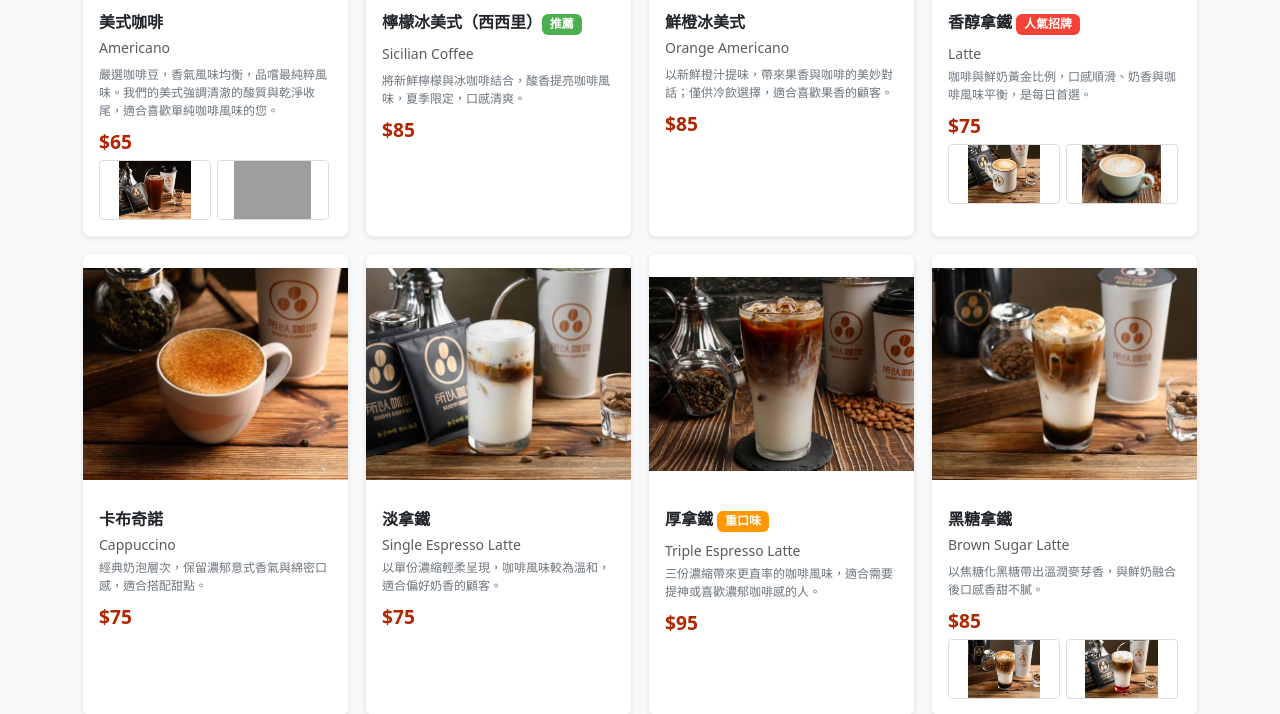
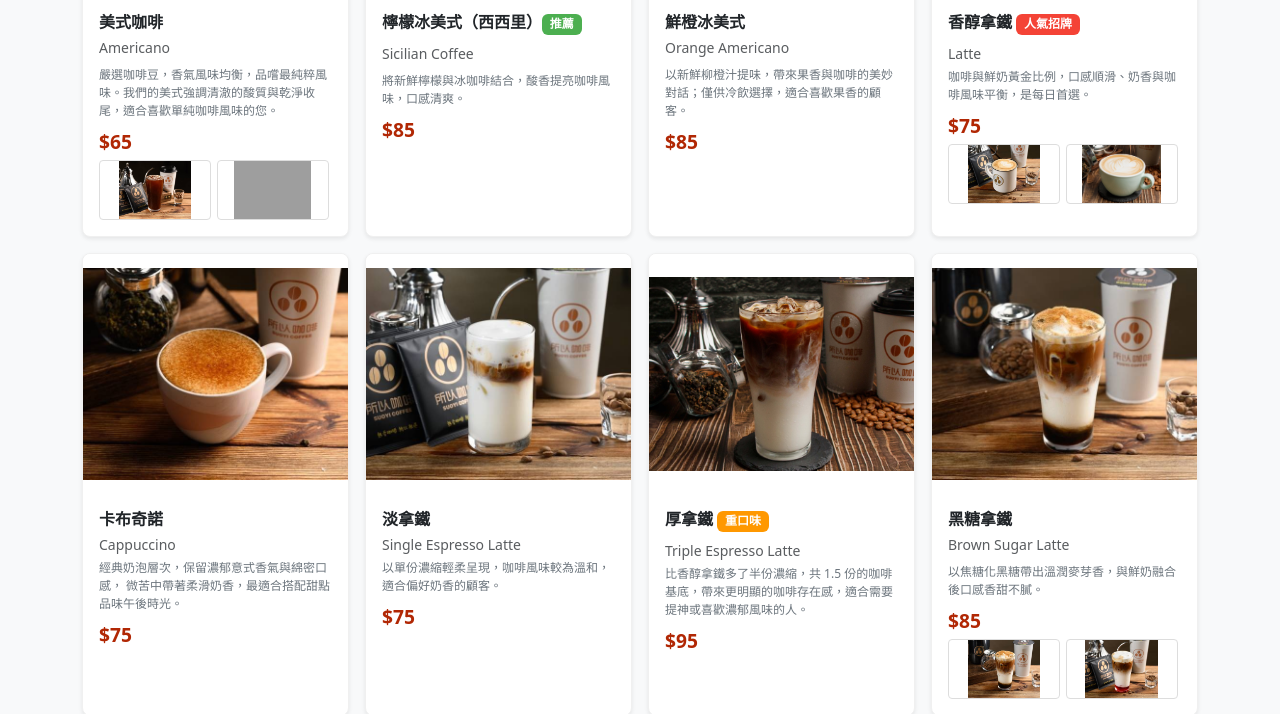
Before and after one commit to BertWang/coffee, a plain HTML site: page menu.html in a window 1280 px wide. Shown: the part 644-1358 px from the top of the page. Drawn offline with nearby package versions, Linux system fonts and the light colour scheme; grey boxes are pictures that could not be loaded.

Commit message:
Update menu.html

```diff
--- a/menu.html
+++ b/menu.html
@@ -272,7 +272,7 @@
               <h5 class="h6 fw-bold mb-1">檸檬冰美式（西西里）<span class="badge badge-new mb-1">推薦</span></h5>
               <small class="text-muted d-block mb-2">Sicilian Coffee</small>
               <!-- 新增描述：檸檬冰美式 -->
-              <small class="text-secondary d-block mb-2" style="font-size: 0.75rem;">將新鮮檸檬與冰咖啡結合，酸香提亮咖啡風味，夏季限定，口感清爽。</small>
+              <small class="text-secondary d-block mb-2" style="font-size: 0.75rem;">將新鮮檸檬與冰咖啡結合，酸香提亮咖啡風味，口感清爽。</small>
               <div class="d-flex justify-content-between align-items-center">
                 <span class="price-tag">$85</span>
               </div>
@@ -287,7 +287,7 @@
             <div class="p-3">
               <h5 class="h6 fw-bold mb-1">鮮橙冰美式</h5>
               <small class="text-muted d-block mb-2">Orange Americano</small>
-              <small class="text-secondary d-block mb-2" style="font-size: 0.75rem;">以新鮮橙汁提味，帶來果香與咖啡的美妙對話；僅供冷飲選擇，適合喜歡果香的顧客。</small>
+              <small class="text-secondary d-block mb-2" style="font-size: 0.75rem;">以新鮮柳橙汁提味，帶來果香與咖啡的美妙對話；僅供冷飲選擇，適合喜歡果香的顧客。</small>
               <div class="d-flex justify-content-between align-items-center">
                 <span class="price-tag">$85</span>
               </div>
@@ -321,7 +321,8 @@
             <div class="p-3">
               <h5 class="h6 fw-bold mb-1">卡布奇諾</h5>
               <small class="text-muted d-block mb-1">Cappuccino</small>
-              <small class="text-secondary d-block mb-2" style="font-size: 0.75rem;">經典奶泡層次，保留濃郁意式香氣與綿密口感，適合搭配甜點。</small>
+              <small class="text-secondary d-block mb-2" style="font-size: 0.75rem;">經典奶泡層次，保留濃郁意式香氣與綿密口感，
+微苦中帶著柔滑奶香，最適合搭配甜點品味午後時光。</small>
               <div class="d-flex justify-content-between align-items-center">
                 <span class="price-tag">$75</span>
               </div>
@@ -352,7 +353,7 @@
 
               <h5 class="h6 fw-bold mb-1">厚拿鐵 <span class="badge badge-rec mb-1">重口味</span></h5>
               <small class="text-muted d-block mb-1">Triple Espresso Latte</small>
-              <small class="text-secondary d-block mb-2" style="font-size: 0.75rem;">三份濃縮帶來更直率的咖啡風味，適合需要提神或喜歡濃郁咖啡感的人。</small>
+              <small class="text-secondary d-block mb-2" style="font-size: 0.75rem;">比香醇拿鐵多了半份濃縮，共 1.5 份的咖啡基底，帶來更明顯的咖啡存在感，適合需要提神或喜歡濃郁風味的人。</small>
               <div class="d-flex justify-content-between align-items-center">
                 <span class="price-tag">$95</span>
               </div>
```
